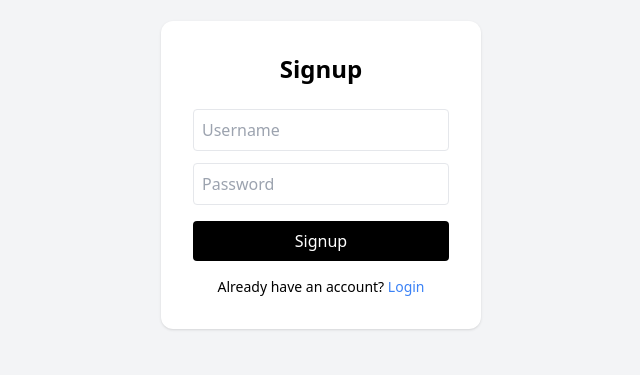
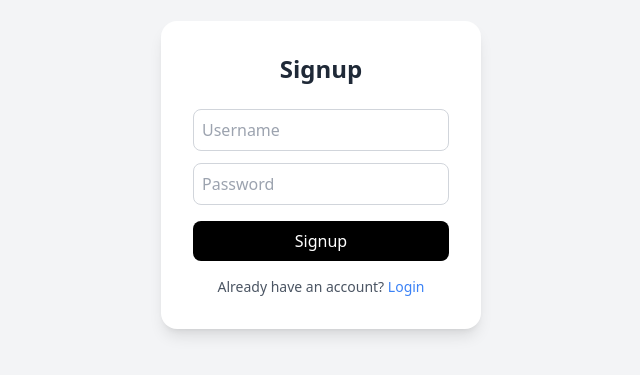
Before and after one commit to musxsid/simplynotes, a React app in the folder frontend/: page /signup in a window 1280 px wide. Shown: the part 225-600 px from the top of the page, without its empty margins (319-959 px from the left). Built offline with nearby package versions, Linux system fonts and the light colour scheme; the HTML template or start-up script is replaced by a standard one.

Commit message:
Complete authentication system with login, signup, logout, and protected routes

```diff
--- a/frontend/src/pages/SignupPage.jsx
+++ b/frontend/src/pages/SignupPage.jsx
@@ -1,64 +1,90 @@
 import { useState } from "react";
-import axios from "axios";
 import { useNavigate } from "react-router-dom";
+import { signup } from "../services/notesService";
+import toast from "react-hot-toast";
 
 function SignupPage() {
   const [username, setUsername] = useState("");
   const [password, setPassword] = useState("");
+  const [loading, setLoading] = useState(false);
+
   const navigate = useNavigate();
 
   const handleSignup = async () => {
+    if (!username || !password) {
+      toast.error("Please fill all fields");
+      return;
+    }
+
     try {
-      await axios.post("http://localhost:8080/api/auth/register", {
-        username,
-        password,
-      });
+      setLoading(true);
 
-      navigate("/");
+      await signup({ username, password });
+
+      toast.success("Account created successfully");
+
+      navigate("/"); // go to login
     } catch (err) {
-      alert("Signup failed");
+      toast.error("Signup failed");
+    } finally {
+      setLoading(false);
     }
   };
 
   return (
-    <div className="h-screen flex items-center justify-center bg-gray-100">
+    <div className="h-screen flex items-center justify-center bg-gray-100 dark:bg-gray-900">
 
-      <div className="bg-white p-8 rounded-xl shadow w-80">
-        <h2 className="text-2xl font-semibold mb-6 text-center">Signup</h2>
+      <div className="bg-white dark:bg-gray-800 p-8 rounded-2xl shadow-lg w-80">
 
+        <h2 className="text-2xl font-semibold mb-6 text-center text-gray-800 dark:text-white">
+          Signup
+        </h2>
+
+        {/* Username */}
         <input
+          type="text"
           placeholder="Username"
-          className="w-full mb-3 p-2 border rounded"
+          className="w-full mb-3 p-2 border rounded-lg
+          bg-white dark:bg-gray-700
+          text-gray-800 dark:text-white
+          border-gray-300 dark:border-gray-600"
           value={username}
           onChange={(e) => setUsername(e.target.value)}
         />
 
+        {/* Password */}
         <input
           type="password"
           placeholder="Password"
-          className="w-full mb-4 p-2 border rounded"
+          className="w-full mb-4 p-2 border rounded-lg
+          bg-white dark:bg-gray-700
+          text-gray-800 dark:text-white
+          border-gray-300 dark:border-gray-600"
           value={password}
           onChange={(e) => setPassword(e.target.value)}
         />
 
+        {/* Button */}
         <button
           onClick={handleSignup}
-          className="w-full bg-black text-white py-2 rounded"
+          disabled={loading}
+          className="w-full bg-black text-white py-2 rounded-lg hover:bg-gray-800 transition active:scale-95 disabled:opacity-50"
         >
-          Signup
+          {loading ? "Creating..." : "Signup"}
         </button>
 
-        <p className="text-sm mt-4 text-center">
+        {/* Login link */}
+        <p className="text-sm mt-4 text-center text-gray-600 dark:text-gray-300">
           Already have an account?{" "}
           <span
             onClick={() => navigate("/")}
-            className="text-blue-500 cursor-pointer"
+            className="text-blue-500 cursor-pointer hover:underline"
           >
             Login
           </span>
         </p>
+
       </div>
-
     </div>
   );
 }
```
